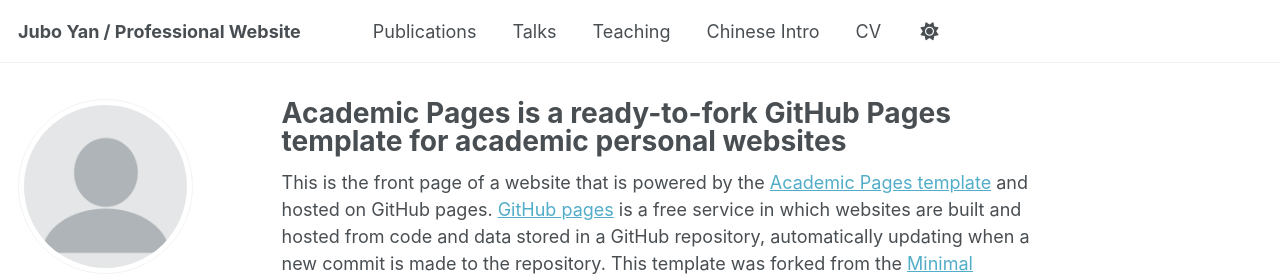
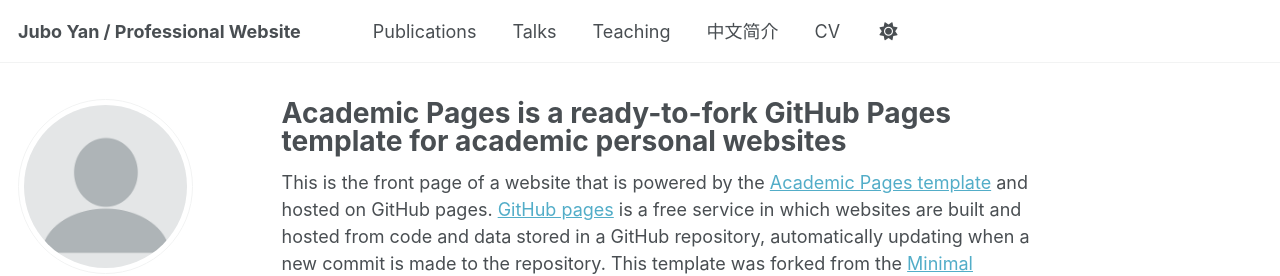
Before and after one commit to xiaogengjacky/xiaogengjacky.github.io, a Jekyll site: the page built from _pages/about.md, in a window 1280 px wide. Shown: the top 276 px of the page. Built offline with Jekyll 4.4.1, drawn with Linux system fonts in a browser that asks for light colours; some web fonts are replaced; a script bundle is joined from its source files by our own code; library files that are not in the unit come from our copies.

Commit message:
Version 01

```diff
--- a/_data/navigation.yml
+++ b/_data/navigation.yml
@@ -17,7 +17,7 @@
   - title: "Teaching"
     url: /teaching/
 
-  - title: "Chinese Intro"
+  - title: "中文简介"
     url: /portfolio/
 
 #  - title: "Blog Posts"
```
